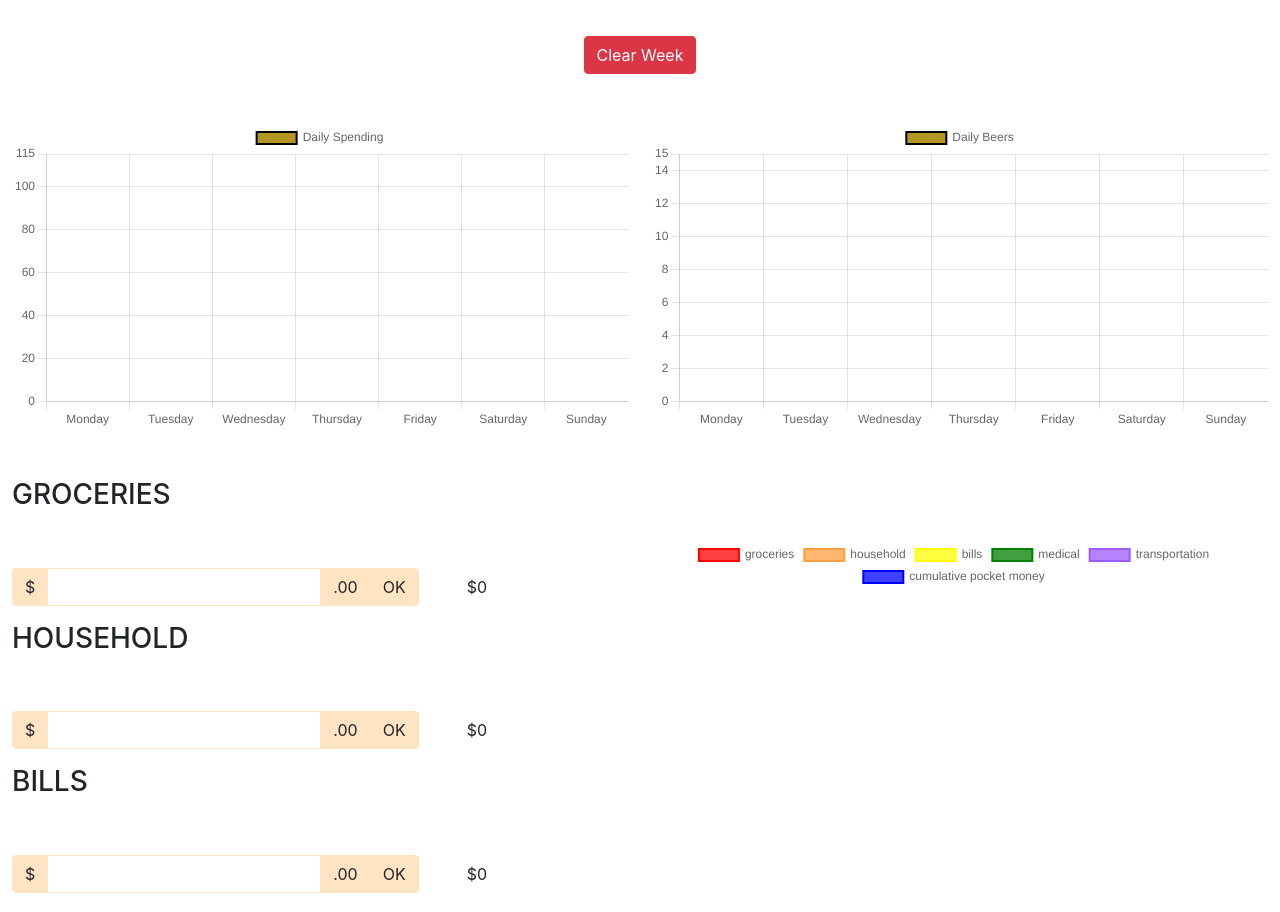
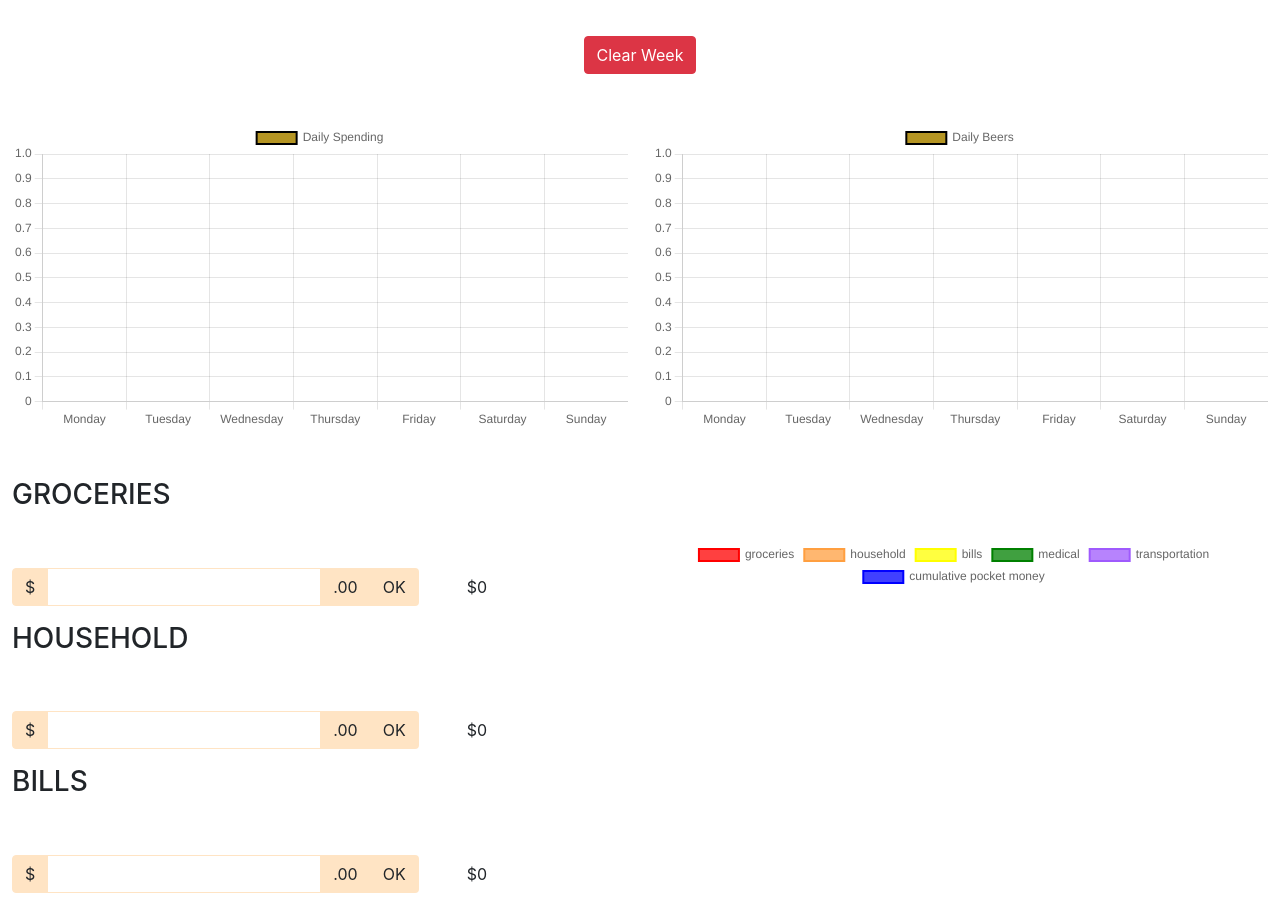
Before and after one commit to CatLibWilk/daily_details, a React (Create React App) app: page / in a window 1280 px wide. Shown: the part 900-1812 px from the top of the page. Built offline with nearby package versions, Linux system fonts and the light colour scheme; no server answers; the database is empty.

Commit message:
changed name of chart max attr in WeeklyChart component

```diff
--- a/src/App.js
+++ b/src/App.js
@@ -354,7 +354,7 @@ class App extends React.Component{
                   this.state.days_of_week.saturday.money,
                   this.state.days_of_week.sunday.money,
                 ]
-              } title={"Daily Spending"} max_y={ 115 }/>
+              } title={"Daily Spending"} chart_maxs={ 115 }/>
               <WeekChart daily_data_array={
                 [
                   this.state.days_of_week.monday.beers,
@@ -365,7 +365,7 @@ class App extends React.Component{
                   this.state.days_of_week.saturday.beers,
                   this.state.days_of_week.sunday.beers,
                 ]
-              } title={"Daily Beers"} max_y={ 15 }/>
+              } title={"Daily Beers"} chart_maxs={ 15 }/>
             </div>
           </div>
           <div id="monthly-expenses-row" >
--- a/src/components/WeekChart.jsx
+++ b/src/components/WeekChart.jsx
@@ -19,7 +19,7 @@ ChartJS.register(
   Legend
 );
 
-function WeekChart({daily_data_array, title, max_y}){
+function WeekChart({daily_data_array, title, chart_max}){
 
   const data = {
     labels: [
@@ -62,7 +62,7 @@ function WeekChart({daily_data_array, title, max_y}){
           scales: {
             yAxis: {
               min: 0,
-              max: max_y,
+              max: chart_max,
             }
           },
         }}
```
